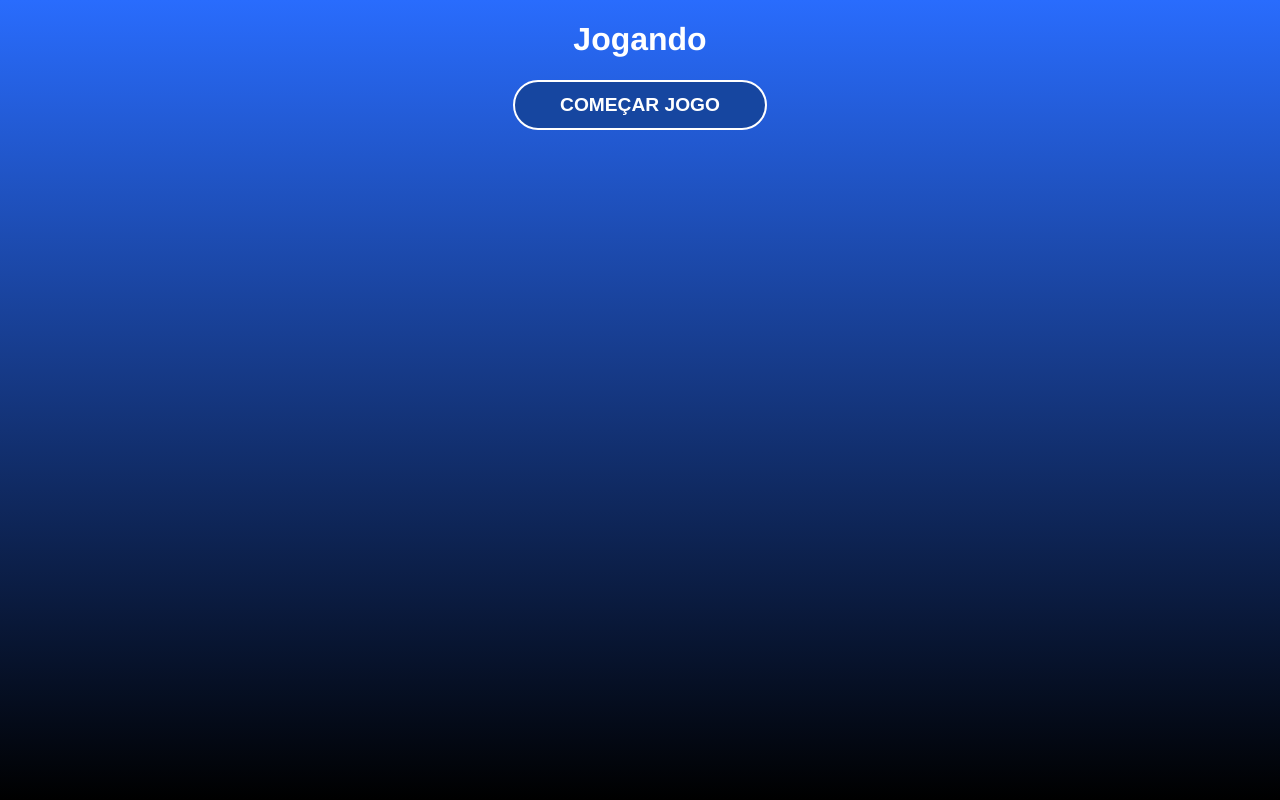
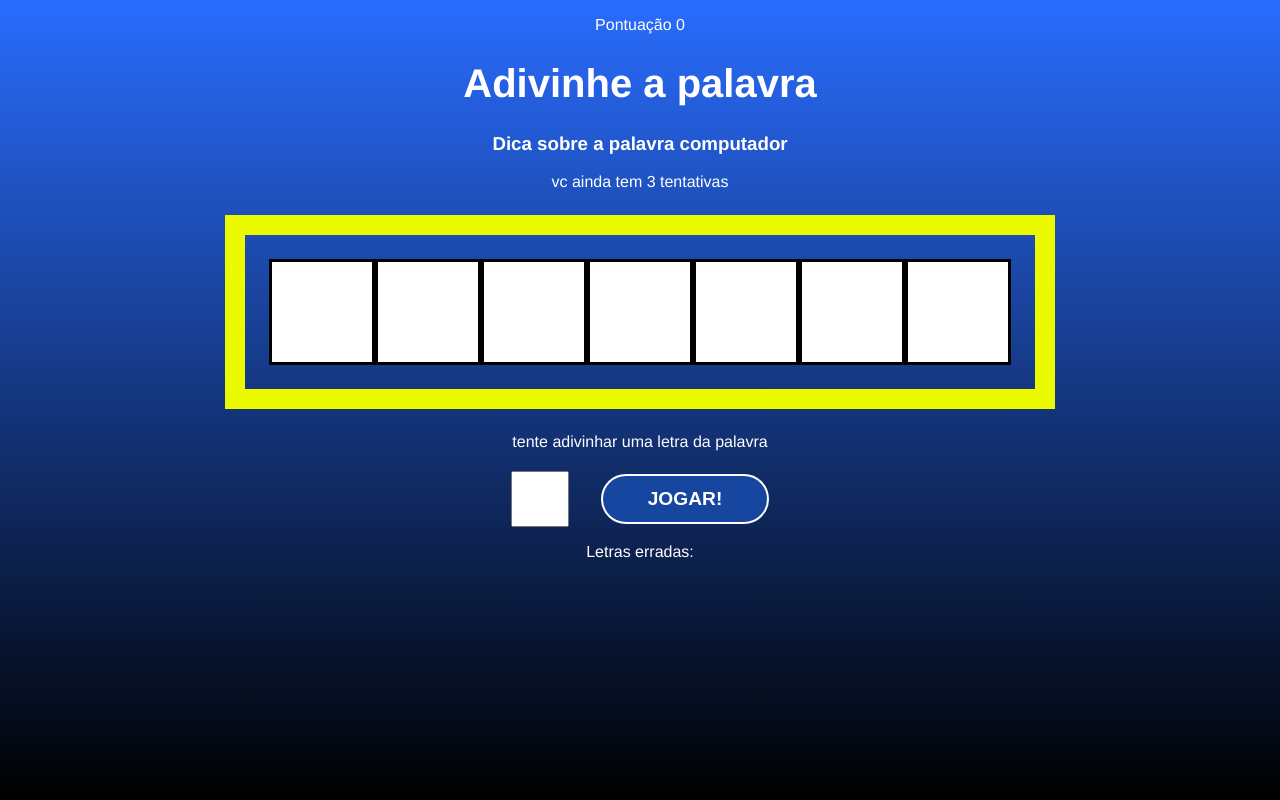
Before and after one commit to Leopreal/Palavra-Secreta-React, a React (Create React App) app: page / in a window 1280 px wide. Both pictures are taken after a click on the button "COMEÇAR JOGO". Built offline with nearby package versions, Linux system fonts and the light colour scheme.

Commit message:
começando a configuras os states

```diff
--- a/src/App.js
+++ b/src/App.js
@@ -29,6 +29,12 @@ function App() {
   const [CategoriaSelecionada, setCategoriaSelecionada] = useState("")
   const [letras, setLetras] = useState([])
 
+  const [letrasAdivinhadas, setLetrasAdivinhadas] = useState([])
+  const [letrasErradas, setLetrasErradas] = useState([])
+  const [tentativas, setTentativas] = useState(3)
+  const [pontuacao, setPontuacao] = useState(0)
+
+
 
   const selecionaPalavraECategoria = () => {
     const categorias = Object.keys(palavras)
@@ -58,7 +64,7 @@ function App() {
     // estados
     setPalavraSelecionada(palavra)
     setCategoriaSelecionada(categoria)
-    setLetras(letras)
+    setLetras(LetrasDasPalavras)
 
     setEstagioJogo(estagios[1].nome)
   }
@@ -76,11 +82,21 @@ function App() {
   return (
     <div className="App">
       {estagioJogo === 'comeco' && <TelaInicial comecarJogo={comecarJogo} />}
-      {estagioJogo === 'jogando' && <Jogando verificaLetra={verificaLetra} />}
+      {estagioJogo === 'jogando' &&
+      <Jogando
+      verificaLetra={verificaLetra}
+      PalavraSelecionada={PalavraSelecionada}
+      CategoriaSelecionada={CategoriaSelecionada}
+      letras={letras}
+      letrasAdivinhadas={letrasAdivinhadas}
+      letrasErradas={letrasErradas}
+      tentativas={tentativas}
+      pontuacao={pontuacao}
+      />}
       {estagioJogo === 'fim' && <FimDeJogo reinicia={reinicia} />}
     </div>
   );
 }
-console.log("teste")
+
 
 export default App;
--- a/src/components/Jogando.css
+++ b/src/components/Jogando.css
@@ -0,0 +1,49 @@
+.game h1 {
+    font-size: 2.5em;
+  }
+
+  .points span {
+    font-weight: bold;
+  }
+
+  .tip span {
+    color: #ecfa00;
+  }
+
+  .containerPalavras {
+    margin: 1.5em;
+    padding: 1.5em;
+    border: 20px solid #ecfa00;
+    display: flex;
+  }
+
+  .letras,
+  .quadradoBranco {
+    font-size: 70px;
+    line-height: 1.5;
+    border: 3px solid #000;
+    height: 100px;
+    width: 100px;
+    text-transform: uppercase;
+    background-color: #fff;
+    color: #000;
+    font-weight: bold;
+  }
+
+  .letraContainer p {
+    margin-bottom: 1.2em;
+  }
+
+  .letraContainer form {
+    display: flex;
+    align-items: center;
+    justify-content: center;
+  }
+
+  .letraContainer input {
+    height: 50px;
+    width: 50px;
+    font-size: 2em;
+    text-align: center;
+    margin-right: 1em;
+  }
--- a/src/components/Jogando.js
+++ b/src/components/Jogando.js
@@ -2,11 +2,47 @@ import React from 'react'
 
 import './Jogando.css'
 
-const Jogando = ({verificaLetra}) => {
+const Jogando = (
+  {verificaLetra,
+  PalavraSelecionada,
+  CategoriaSelecionada,
+  letras,
+  letrasAdivinhadas,
+  letrasErradas,
+  tentativas,
+  pontuacao}) => {
   return (
-    <div>
-        <h1>Jogando</h1>
-        <button onClick={verificaLetra}>Começar jogo</button>
+    <div className='game'>
+      <p className='pontos'>
+        <span>Pontuação {pontuacao}</span>
+      </p>
+      <h1>Adivinhe a palavra</h1>
+      <h3 className='dica'>
+        Dica sobre a palavra <span>{CategoriaSelecionada}</span>
+      </h3>
+      <p>vc ainda tem {tentativas} tentativas</p>
+      <div className="containerPalavras">
+        {letras.map((letra, i) => (
+          letrasAdivinhadas.includes(letra) ? (
+            <span key={i} className='letra'>{letra}</span>
+          ) : (
+            <span key={i} className='quadradoBranco'></span>
+          )
+        ))}
+      </div>
+        <div className="letraContainer">
+          <p>tente adivinhar uma letra da palavra</p>
+          <form>
+            <input type="text" name="letra" maxLength={1} required />
+            <button>Jogar!</button>
+          </form>
+          <div className="letrasErradas">
+              <p>Letras erradas: </p>
+              {letrasErradas.map((letra, i) => (
+                <span key={i}>{letra}</span>
+              ))}
+          </div>
+        </div>
     </div>
   )
 }
```
